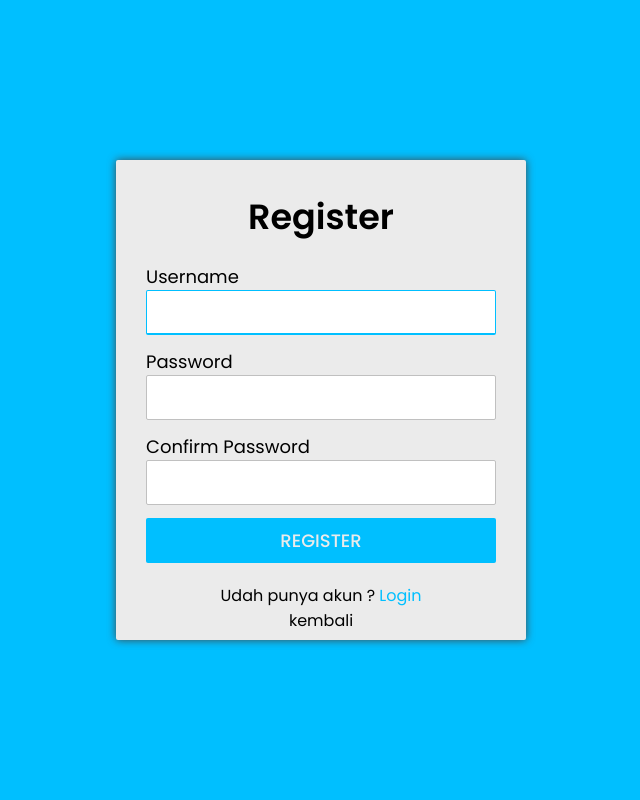
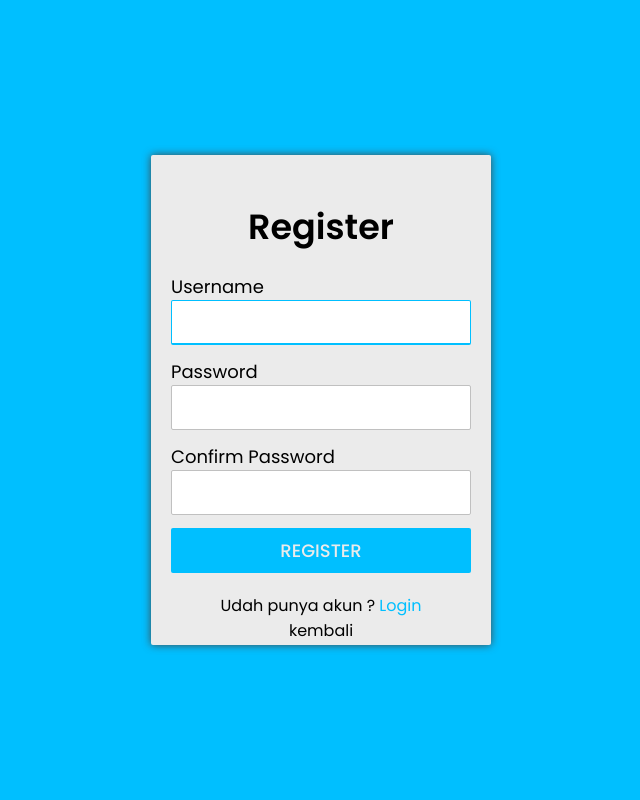
Before and after one commit to Lyramor/pw2023_223040083, a PHP site: page /register.php in a window 1280 px wide. Shown: the whole page, without its empty margins (319-959 px from the left). Run offline with PHP 8.4, Linux system fonts and the light colour scheme.

Commit message:
last commit fix

```diff
--- a/tubes/css/login2.css
+++ b/tubes/css/login3.css
@@ -19,11 +19,15 @@ body {
   justify-content: center;
   height: 100vh;
   background: var(--primary);
+  font-family: "Open Sans", -apple-system, BlinkMacSystemFont, "Segoe UI", Roboto, Oxygen-Sans, Ubuntu, Cantarell, "Helvetica Neue", Helvetica, Arial, sans-serif;
 }
 
+
+
+
 .main-container {
-  width: 410px;
-  height: 480px;
+  width: 340px;
+  height: 490px;
   display: flex;
   align-items: center;
   justify-content: center;
@@ -31,15 +35,15 @@ body {
   position: relative;
   z-index: 10;
   background: var(--bg);
-  padding: 30px;
+  padding: 15px;
   box-shadow: 0 0 8px var(--sec);
   border-radius: 2px;
   overflow: hidden;
 }
 
 .container {
-  width: 820px;
-  height: 100%;
+  width: 340px;
+  height: 440px;
   position: absolute;
   left: 0;
   z-index: -1;
@@ -55,7 +59,7 @@ a {
 .login-container,
 .signup-container {
   width: 410px;
-  padding: 30px;
+  padding: 20px;
   height: 100%;
 }
 
--- a/tubes/login.php
+++ b/tubes/login.php
@@ -65,7 +65,7 @@ if (isset($_POST["login"])) {
     <meta name="viewport" content="width=device-width, initial-scale=1.0" />
     <title>Login</title>
     <!-- css -->
-    <link rel="stylesheet" href="css/login2.css">
+    <link rel="stylesheet" href="css/login3.css">
 
 </head>
 
@@ -78,7 +78,7 @@ if (isset($_POST["login"])) {
         <div class="text">Login</div>
 
         <?php if( isset($error)) : ?>
-        <p style="color: red; font-style: italic;"> Username / Password salah</p>;
+        <p style="color: red; font-style: italic;"> Username / Password salah</p>
         <?php endif; ?>
 
         <form action="" method="post">
--- a/tubes/register.php
+++ b/tubes/register.php
@@ -9,7 +9,7 @@
                     alert('user baru berhasil ditambahkan');
                 </script>";
 ?>
-    <meta http-equiv="refresh" content="1, url=login1.php"/>
+    <meta http-equiv="refresh" content="0.5, url=login.php"/>
 <?php
         } else {
             echo mysqli_error($conn);
@@ -19,14 +19,14 @@
 
 <!DOCTYPE html>
 <html lang="en">
-  <head>
+<head>
     <meta charset="UTF-8" />
     <meta http-equiv="X-UA-Compatible" content="IE=edge" />
     <meta name="viewport" content="width=device-width, initial-scale=1.0" />
     <title>Register</title>
 
     <!-- css -->
-    <link rel="stylesheet" href="css/login2.css">
+    <link rel="stylesheet" href="css/login3.css">
 </head>
 <body>
     <div class="main-container">
```
Also changed, not shown: tubes/artikel-detail.php (+11 -2 lines), tubes/artikel.php (+11 -2 lines).
